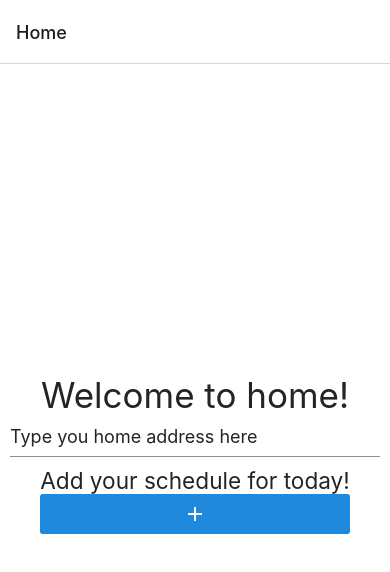
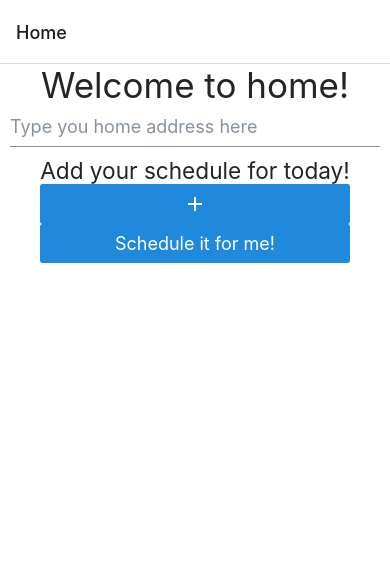
Before and after one commit to jeremiahbintang/pendelum, a React Native app in the folder mobile/: screen /Home in a window 390 px wide. Shown: the top 572 px of the page. Built offline with nearby package versions, Linux system fonts and the light colour scheme.

Commit message:
Add fetch

```diff
--- /dev/null
+++ b/mobile/api/index.js
@@ -0,0 +1,21 @@
+const generateSchedule = async (activities) => {
+    return fetch("localhost:3000/schedule/generate", {
+        method: 'POST',
+        headers: {
+          Accept: 'application/json',
+          'Content-Type': 'application/json'
+        },
+        body: JSON.stringify(activities)
+    })
+    .then((response) => response.json())
+    .then((json) => {
+      return json.data;
+    })
+    .catch((error) => {
+      console.error(error);
+    });
+}
+
+export {
+    generateSchedule
+}
--- a/mobile/src/ActivityForm.js
+++ b/mobile/src/ActivityForm.js
@@ -8,6 +8,7 @@ import {
   updateTodayActivity,
 } from "../storage";
 import { Input, Button, Text, ListItem, Icon } from "@rneui/themed";
+import { generateSchedule } from "../api";
 
 export default function ActivityCards({ navigation }) {
   const [expanded, setExpanded] = useState({ 0: false });
@@ -125,8 +126,8 @@ export default function ActivityCards({ navigation }) {
                     />
                   )}
                   <Input
-                       keyboardType='numeric'
-                       placeholder="Input duration (minutes)"
+                    keyboardType="numeric"
+                    placeholder="Input duration (minutes)"
                     onChangeText={handleChange(`${key}.duration`)}
                     value={value.duration}
                   />
@@ -151,7 +152,6 @@ export default function ActivityCards({ navigation }) {
             type="solid"
             onPress={() => {
               const newKey = Object.keys(values).length;
-              console.log(newKey);
               setValues({
                 ...values,
                 [newKey]: {
@@ -166,6 +166,17 @@ export default function ActivityCards({ navigation }) {
             }}
           >
             <Icon name="add" color="white" />
+          </Button>
+          <Button
+            type="solid"
+            onPress={async () => {
+              const generatedSchedule = await generateSchedule({
+                data: Object.values(values),
+              });
+              console.log(generatedSchedule);
+            }}
+          >
+            Schedule it for me!
           </Button>
         </View>
       )}
--- a/mobile/src/HomeScreen.js
+++ b/mobile/src/HomeScreen.js
@@ -7,7 +7,7 @@ import { Input, Text } from "@rneui/themed";
 import { getPublishStatus } from "../storage";
 
 export default function HomeScreen({ navigation }) {
-  const [homeAddress, setHomeAddress] = useState("Type you home address here");
+  const [homeAddress, setHomeAddress] = useState("");
   const [isPublished, setIsPublished] = useState(false);
 
   useEffect(() => {
@@ -20,7 +20,7 @@ export default function HomeScreen({ navigation }) {
   return (
     <View style={styles.container}>
       <Text h2>Welcome to home!</Text>
-      <Input value={homeAddress} onChange={setHomeAddress} />
+      <Input placeholder={"Type you home address here"} value={homeAddress} onChange={setHomeAddress} />
       {isPublished ? <ActivityCards /> : <ActivityForm />}
       <StatusBar style="auto" />
     </View>
@@ -32,6 +32,6 @@ const styles = StyleSheet.create({
     flex: 1,
     backgroundColor: "#fff",
     alignItems: "center",
-    justifyContent: "center",
+    justifyContent: "flex-start",
   },
 });
```
Also changed, not shown: 1 other file (tests, documents, lock files or other folders).
